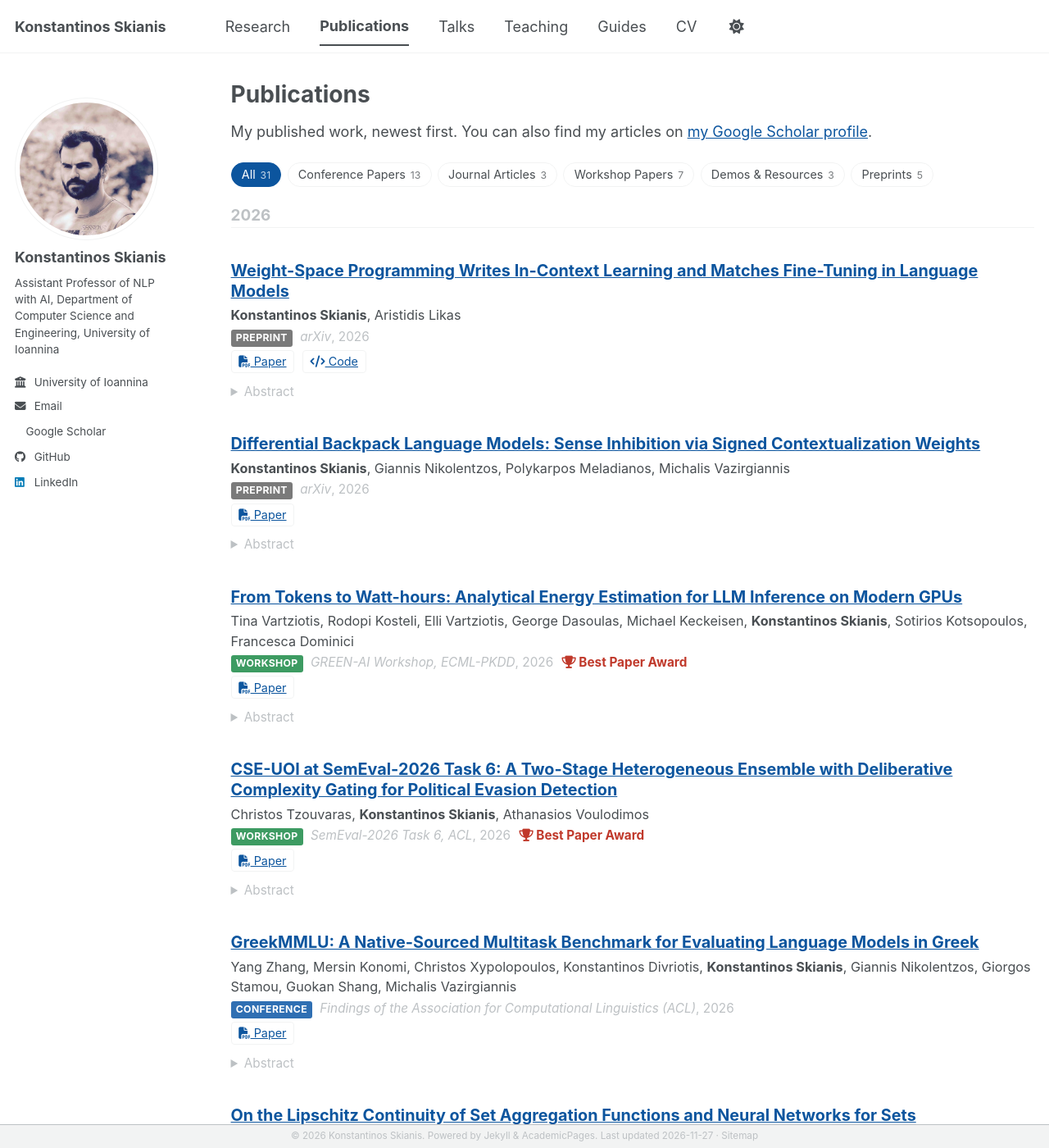
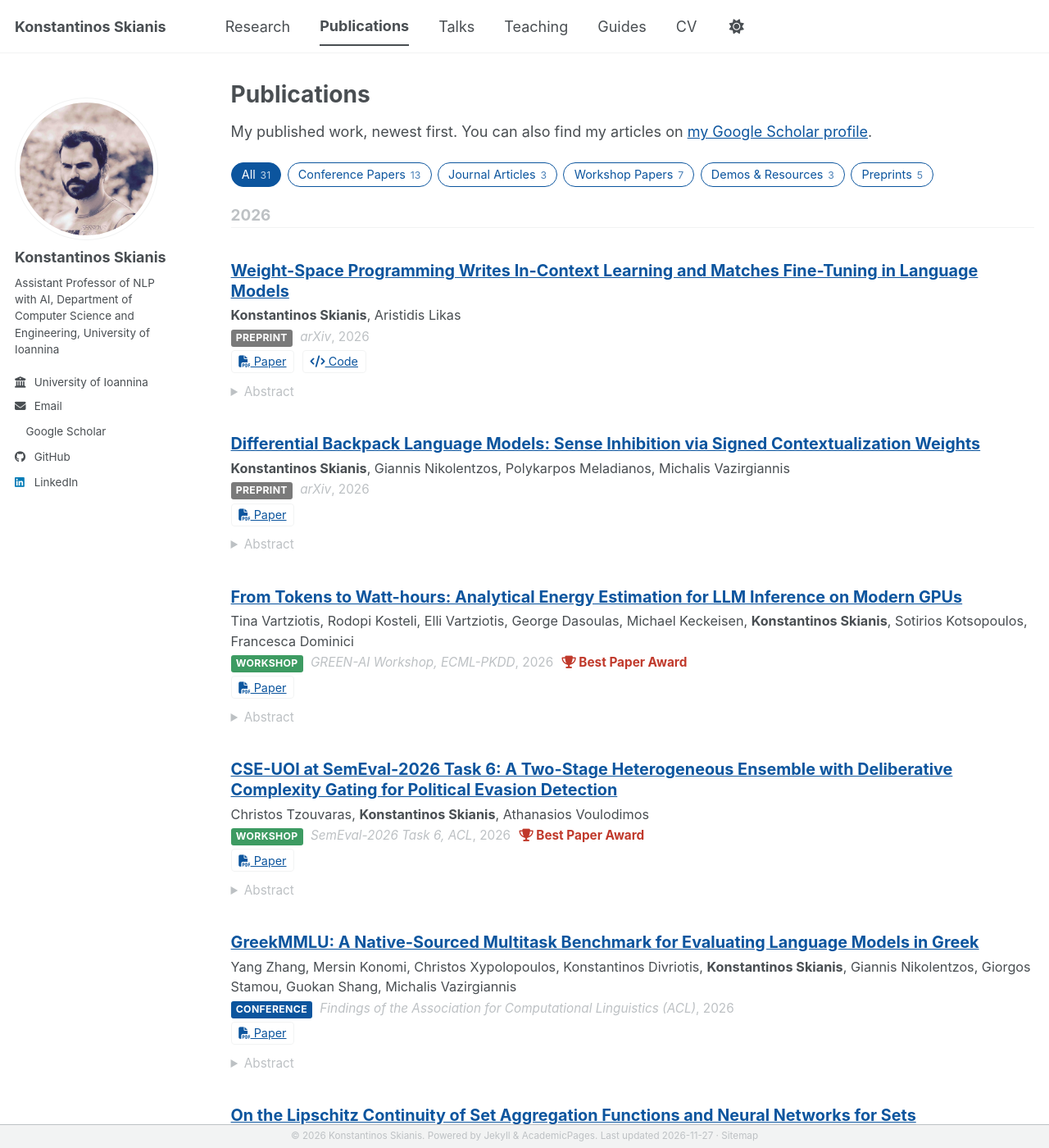
Before and after one commit to y3nk0/y3nk0.github.io, a Jekyll site: the page built from _pages/publications.html, in a window 1280 px wide and 1400 px high. Shown: the whole window at 82% size. Built offline with Jekyll 4.4.1, drawn with Linux system fonts in a browser that asks for light colours; a style sheet for code colours, icons or effects is not loaded.

Commit message:
Theme: buttons, filters, badges and address bar in the link blue
Filled buttons (CV page, selected publication filter, theme accent)
use #0c559e with white text in both modes and darken on hover; the
Follow button and the unselected filters take the link color; the
Conference badge moves from #2f6fb3 to #0c559e; and the browser
address bar (theme-color, also in the web manifest) is #0c559e.

```diff
--- a/_includes/head/custom.html
+++ b/_includes/head/custom.html
@@ -17,6 +17,6 @@
 <link rel="icon" type="image/png" href="{{ base_path }}/images/favicon-192x192.png" sizes="192x192"/>
 <link rel="manifest" href="{{ base_path }}/images/manifest.json"/>
 <link rel="icon" href="/images/favicon.ico"/>
-<meta name="theme-color" content="var(--global-bg-color)"/>
+<meta name="theme-color" content="#0c559e"/>
 
 <!-- end custom head snippets -->
--- a/_sass/layout/_buttons.scss
+++ b/_sass/layout/_buttons.scss
@@ -23,7 +23,7 @@
   cursor: pointer;
 
   &:hover {
-    background-color: mix(white, #000, 20%);
+    background-color: mix(#000, $primary-color, 20%);
   }
 
   .icon {
@@ -48,7 +48,7 @@
   /* for dark backgrounds */
 
   &--inverse {
-    color: var(--global-text-color-light) !important;
+    color: var(--global-link-color) !important;
     border: 1px solid var(--global-border-color) !important; /* override*/
     background-color: var(--global-bg-color);
 
--- a/_sass/layout/_custom.scss
+++ b/_sass/layout/_custom.scss
@@ -25,7 +25,7 @@
   color: #fff;
   background-color: #52adc8;
 
-  &--conferences { background-color: #2f6fb3; }
+  &--conferences { background-color: #0c559e; }
   &--journals    { background-color: #b8862e; }
   &--workshops   { background-color: #3d9b62; }
   &--demos       { background-color: #7b5cc9; }
@@ -128,10 +128,10 @@
 
 .pub-filter {
   padding: 0.3em 0.85em;
-  border: 1px solid var(--global-border-color);
+  border: 1px solid var(--global-link-color);
   border-radius: 999px;
   background: transparent;
-  color: var(--global-text-color);
+  color: var(--global-link-color);
   font-family: inherit;
   font-size: 0.8em;
   line-height: 1.4;
@@ -139,14 +139,14 @@
 
   &:hover,
   &:focus-visible {
-    border-color: var(--global-link-color);
-    color: var(--global-link-color);
+    border-color: var(--global-link-color-hover);
+    color: var(--global-link-color-hover);
   }
 
   &.is-active {
-    background: var(--global-link-color);
-    border-color: var(--global-link-color);
-    color: var(--global-bg-color);
+    background: var(--global-base-color);
+    border-color: var(--global-base-color);
+    color: #fff;
   }
 
   &__count {
--- a/_sass/theme/_default_dark.scss
+++ b/_sass/theme/_default_dark.scss
@@ -3,7 +3,7 @@
     ========================================================================== */
 
 /* Color codes used for the theme */
-$primary-color              : #0ea1c5;
+$primary-color              : #0c559e;
 $gray                       : #7a8288;
 $dark-gray                  : mix(#000, $gray, 40%);
 $darker-gray                : mix(#000, $gray, 60%);
@@ -25,7 +25,7 @@ $link-light                 : mix(#fff, $link, 25%);
 
 /* Color codes used for the site */
 $danger-color               : #ee5f5b;
-$info-color                 : #2f7f93;
+$info-color                 : #0c559e;
 $notice-color               : #7a8288;
 $success-color              : #62c462;
 $warning-color              : #f89406;
--- a/_sass/theme/_default_light.scss
+++ b/_sass/theme/_default_light.scss
@@ -2,7 +2,7 @@
     DEFAULT THEME - LIGHT VERSION
     ========================================================================== */
 /* Color codes used for the theme */
-$primary-color              : #2f7f93;
+$primary-color              : #0c559e;
 $gray                       : #7a8288;
 $dark-gray                  : mix(#000, $gray, 40%);
 $darker-gray                : mix(#000, $gray, 60%);
@@ -14,7 +14,7 @@ $link-light                 : mix(#fff, $link, 25%);
 
 /* Color codes used for the site */
 $danger-color               : #ee5f5b;
-$info-color                 : #2f7f93;
+$info-color                 : #0c559e;
 $notice-color               : #7a8288;
 $success-color              : #62c462;
 $warning-color              : #f89406;
```
Also changed, not shown: images/manifest.json.
